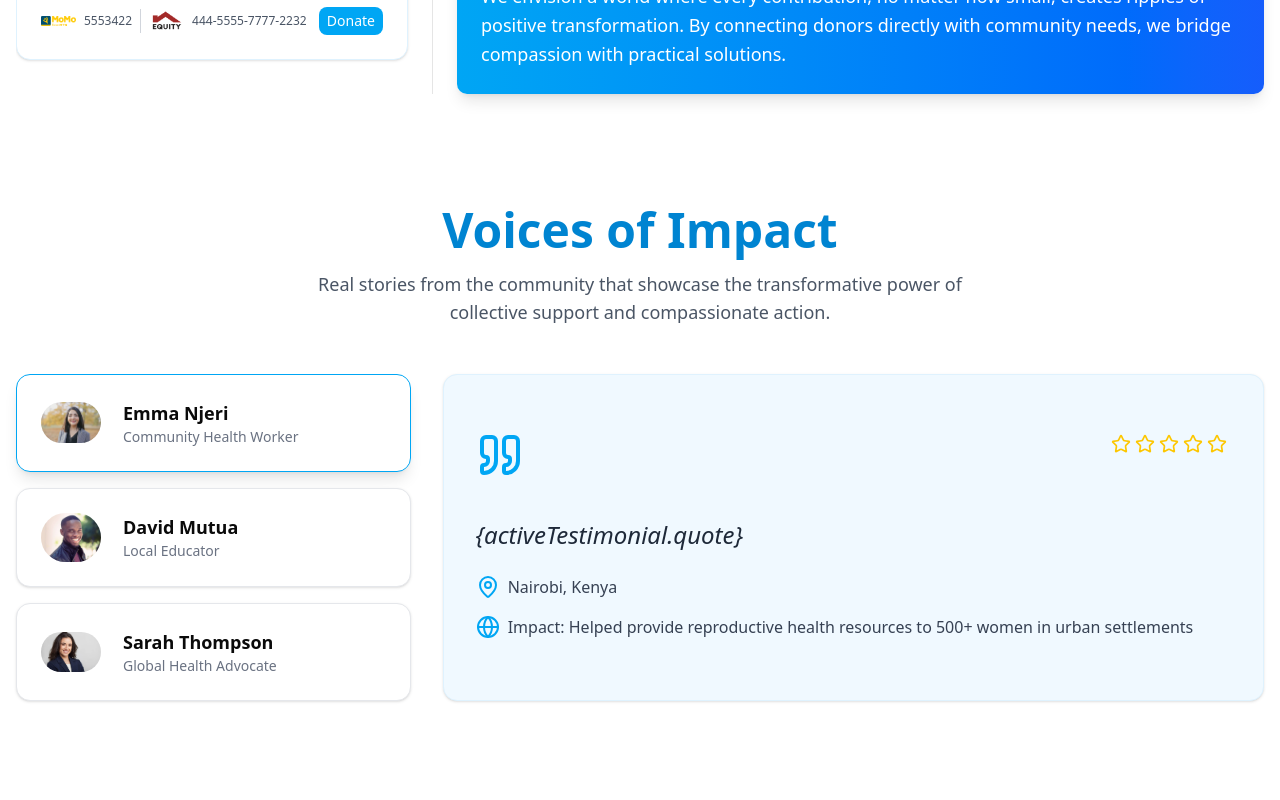
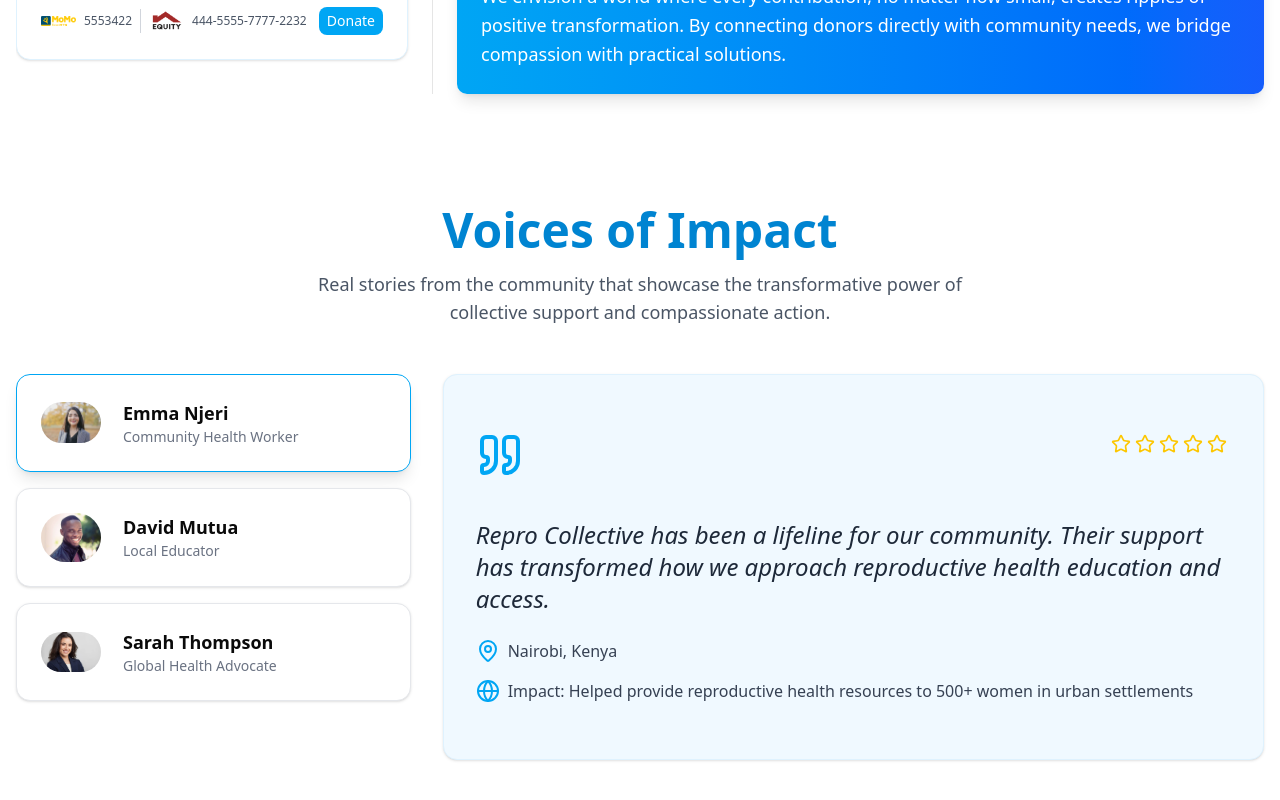
Before and after one commit to FabCode67/reprocollective, a Next.js app: page / in a window 1280 px wide. Shown: the part 698-1498 px from the top of the page. Built offline with nearby package versions, Linux system fonts and the light colour scheme; no server answers.

Commit message:
fix build

```diff
--- a/app/page.tsx
+++ b/app/page.tsx
@@ -5,7 +5,7 @@ import Navbar from '@/components/layouts/Navbar';
 import { getLocationsWithQRCodes, Location } from '@/lib/data';
 import DonationModal from '@/components/DonationModel';
 import { Card, CardContent, CardDescription, CardHeader, CardTitle } from '@/components/ui/card';
-import { QrCode, Loader2, CheckCircle, Globe, Heart } from 'lucide-react';
+import { Loader2, CheckCircle, Globe, Heart } from 'lucide-react';
 import Image from 'next/image';
 import TestimonialsPage from '@/components/testmonials';
 
@@ -82,7 +82,7 @@ const HomePage: React.FC = () => {
           ${activeSection === 'locations' ? 'block' : 'hidden lg:block'}
           overflow-y-auto
         `}>
-          <h2 className="text-2xl font-bold mb-4 text-sky-600">Doner's Locations</h2>
+          <h2 className="text-2xl font-bold mb-4 text-sky-600">{"Doner's Locations"}</h2>
           {locations.map((location) => (
             <Card
               key={location.id}
@@ -93,7 +93,7 @@ const HomePage: React.FC = () => {
                 <CardTitle className="flex justify-between items-center">
                   <span className="text-sky-700">{location.name}</span>
                   <Image
-                    src={location.qrCodeDataUrl}
+                    src={location.qrCodeDataUrl || '/logo.png'}
                     alt={`QR Code for ${location.name}`}
                     width={50}
                     height={50}
--- a/components/layouts/Navbar.tsx
+++ b/components/layouts/Navbar.tsx
@@ -7,7 +7,7 @@ import {
   NavigationMenuLink
 } from '@/components/ui/navigation-menu';
 import { buttonVariants } from '@/components/ui/button';
-import { BellRing, Menu, X } from 'lucide-react';
+import { BellRing, X } from 'lucide-react';
 
 const Navbar: React.FC = () => {
   const [isMenuOpen, setIsMenuOpen] = useState(false);
--- a/components/testmonials.tsx
+++ b/components/testmonials.tsx
@@ -139,7 +139,7 @@ const TestimonialsPage: React.FC = () => {
                 </div>
 
                 <blockquote className="text-xl md:text-2xl text-gray-800 italic mb-6">
-                  {"{activeTestimonial.quote}"}
+                  {activeTestimonial.quote}
                 </blockquote>
 
                 <div className="space-y-4">
```
